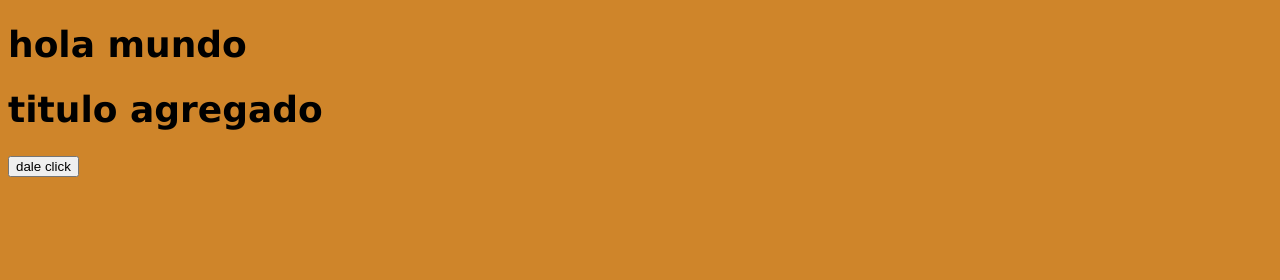
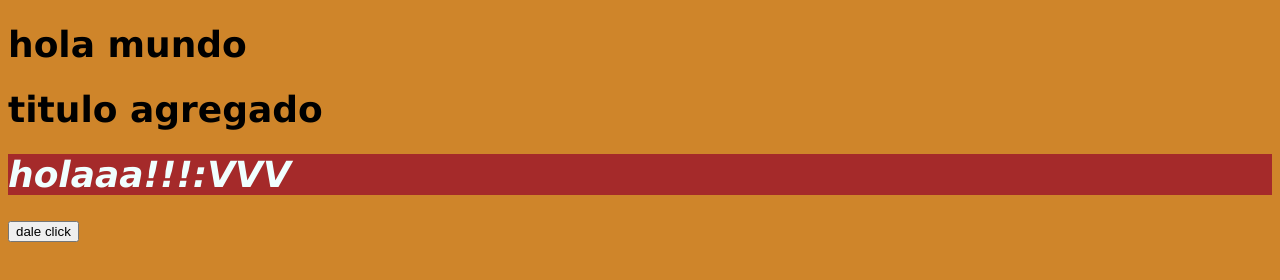
Before and after one commit to mariafs2407/pract-git, a plain HTML site: page index.html in a window 1280 px wide. Drawn offline with Linux system fonts and the light colour scheme.

Commit message:
agregando estilo

```diff
--- a/index.html
+++ b/index.html
@@ -9,7 +9,9 @@
 <body>
     <h1>hola mundo</h1>
     <h1>titulo agregado </h1>
-
+<div class="color">
+    <h1>holaaa!!!:VVV</h1>
+</div>
     <input type="button" onclick="saludo()" value="dale click">
     <script src="index.js"></script>
 </body>
--- a/styles.css
+++ b/styles.css
@@ -3,3 +3,10 @@ body{
     font-size: large;
     font-family: 'Lucida Sans', 'Lucida Sans Regular', 'Lucida Grande', 'Lucida Sans Unicode', Geneva, Verdana, sans-serif;
 }
+
+.color{
+    background-color: brown;
+    font-style: italic;
+    color: azure;
+    font-weight: 500;
+}
```
